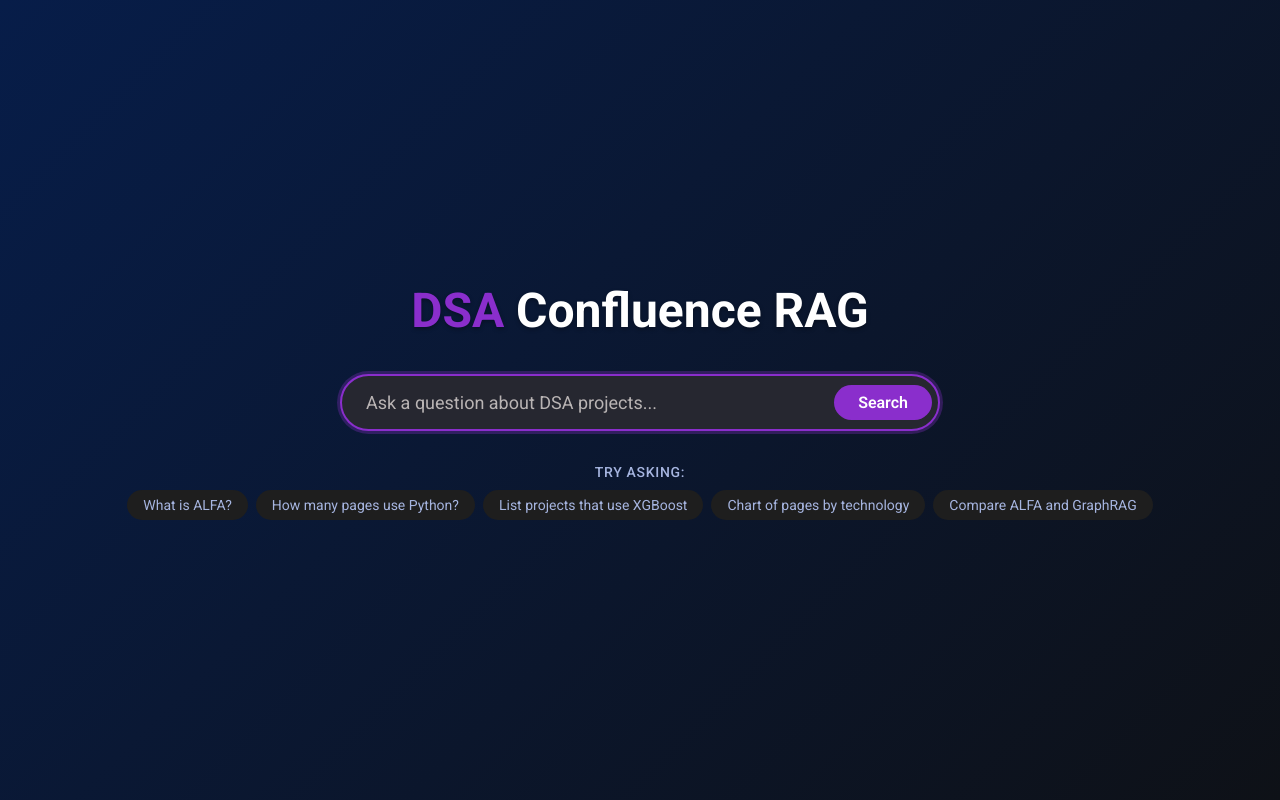
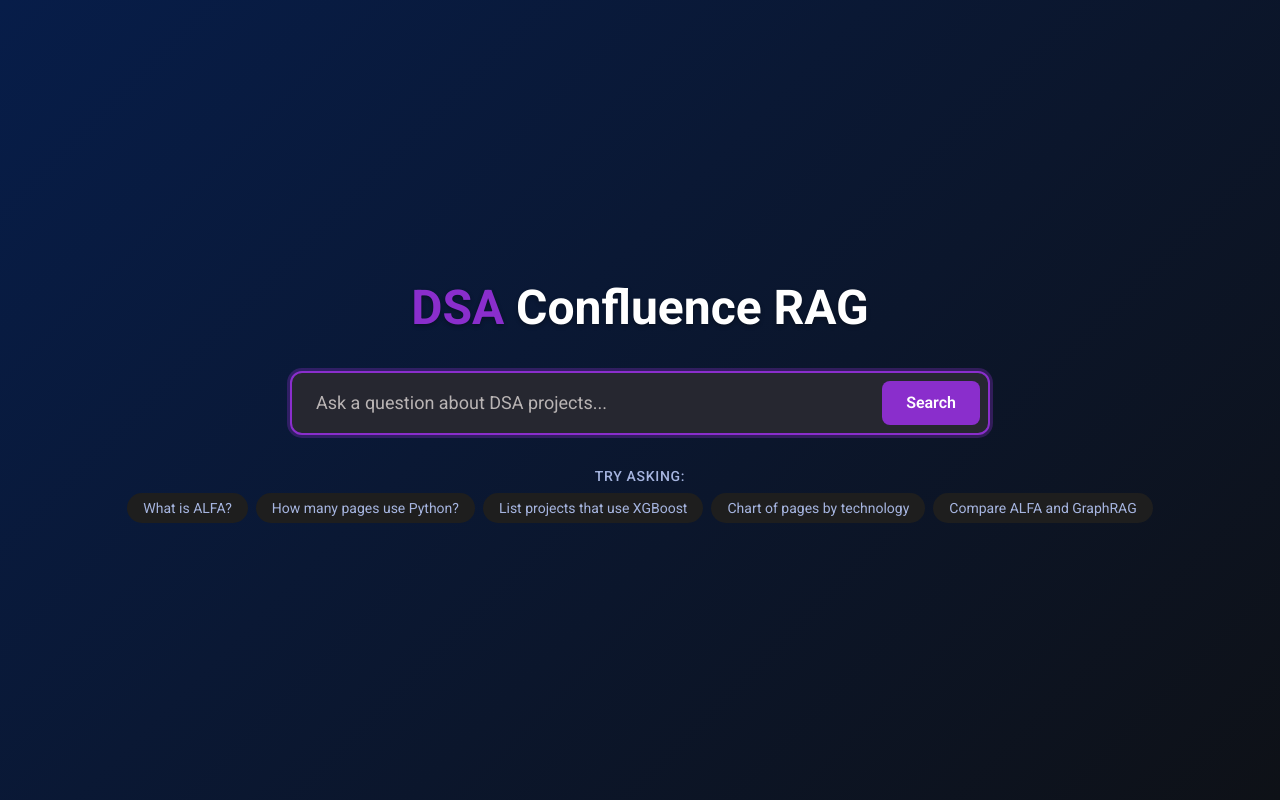
Before and after one commit to GarrickBrueningAbbVie/confluence_rag, a Django app: page / in a window 1280 px wide. Run offline with Django 4.2, Linux system fonts and the light colour scheme; some libraries are stand-ins or nearby versions.

Commit message:
updating webapp for cleaning

```diff
--- a/web_app/static/css/abbvie-theme.css
+++ b/web_app/static/css/abbvie-theme.css
@@ -133,7 +133,7 @@ a:hover {
 /* Search Box Styles */
 .search-container {
     width: 100%;
-    max-width: 600px;
+    max-width: 700px;
     margin-bottom: var(--spacing-xl);
 }
 
@@ -144,37 +144,51 @@ a:hover {
 }
 
 .search-input-wrapper {
-    position: relative;
     display: flex;
-    align-items: center;
+    align-items: flex-start;
+    gap: var(--spacing-sm);
+    background-color: var(--bg-secondary);
+    border: 2px solid var(--abbvie-medium-blue);
+    border-radius: var(--radius-lg);
+    padding: var(--spacing-sm);
+    transition: border-color var(--transition-fast), box-shadow var(--transition-fast);
+    overflow: hidden;
+}
+
+.search-input-wrapper:focus-within {
+    border-color: var(--abbvie-purple);
+    box-shadow: 0 0 0 3px rgba(138, 46, 204, 0.3);
 }
 
 .search-input {
-    width: 100%;
-    padding: var(--spacing-md) var(--spacing-lg);
-    padding-right: 60px;
+    flex: 1;
+    min-height: 44px;
+    max-height: 200px;
+    padding: var(--spacing-sm) var(--spacing-md);
     font-size: 1.125rem;
     font-family: var(--font-primary);
-    border: 2px solid var(--abbvie-medium-blue);
-    border-radius: var(--radius-full);
-    background-color: var(--bg-secondary);
+    border: none;
+    background-color: transparent;
     color: var(--abbvie-white);
     outline: none;
-    transition: border-color var(--transition-fast), box-shadow var(--transition-fast);
+    resize: none;
+    overflow: hidden;
+    line-height: 1.5;
+    /* Hide scrollbar when JS enables overflow-y: auto for long content */
+    scrollbar-width: none;
+    -ms-overflow-style: none;
+}
+
+.search-input::-webkit-scrollbar {
+    display: none;
 }
 
 .search-input::placeholder {
     color: var(--abbvie-medium-gray);
 }
 
-.search-input:focus {
-    border-color: var(--abbvie-purple);
-    box-shadow: 0 0 0 3px rgba(138, 46, 204, 0.3);
-}
-
 .search-button {
-    position: absolute;
-    right: 8px;
+    flex-shrink: 0;
     padding: var(--spacing-sm) var(--spacing-lg);
     font-size: 1rem;
     font-weight: 600;
@@ -182,9 +196,11 @@ a:hover {
     color: var(--abbvie-white);
     background-color: var(--abbvie-purple);
     border: none;
-    border-radius: var(--radius-full);
+    border-radius: var(--radius-md);
     cursor: pointer;
     transition: background-color var(--transition-fast), transform var(--transition-fast);
+    align-self: flex-end;
+    min-height: 44px;
 }
 
 .search-button:hover {
--- a/web_app/templates/core/landing.html
+++ b/web_app/templates/core/landing.html
@@ -15,8 +15,7 @@
         <form class="search-form" action="{% url 'core:search' %}" method="post">
             {% csrf_token %}
             <div class="search-input-wrapper">
-                <input
-                    type="text"
+                <textarea
                     name="query"
                     class="search-input"
                     placeholder="Ask a question about DSA projects..."
@@ -24,7 +23,8 @@
                     autofocus
                     required
                     id="search-input"
-                >
+                    rows="1"
+                ></textarea>
                 <button type="submit" class="search-button">
                     Search
                 </button>
@@ -48,20 +48,39 @@
 
 {% block extra_js %}
 <script>
+    const searchInput = document.getElementById('search-input');
+
+    // Auto-resize textarea based on content
+    function autoResize() {
+        searchInput.style.height = 'auto';
+        const maxHeight = 200;
+        const newHeight = Math.min(searchInput.scrollHeight, maxHeight);
+        searchInput.style.height = newHeight + 'px';
+        // Enable scrolling only when content exceeds max height
+        searchInput.style.overflowY = searchInput.scrollHeight > maxHeight ? 'auto' : 'hidden';
+    }
+
+    searchInput.addEventListener('input', autoResize);
+
     // Click on example query to populate search box
     document.querySelectorAll('#example-list li').forEach(function(item) {
         item.addEventListener('click', function() {
             const query = this.getAttribute('data-query');
-            document.getElementById('search-input').value = query;
-            document.getElementById('search-input').focus();
+            searchInput.value = query;
+            searchInput.focus();
+            autoResize();
         });
     });
 
-    // Handle Enter key for search
-    document.getElementById('search-input').addEventListener('keypress', function(e) {
-        if (e.key === 'Enter' && this.value.trim()) {
+    // Handle Enter key for search (Enter submits, Shift+Enter adds newline)
+    searchInput.addEventListener('keydown', function(e) {
+        if (e.key === 'Enter' && !e.shiftKey && this.value.trim()) {
+            e.preventDefault();
             this.closest('form').submit();
         }
     });
+
+    // Initial resize in case there's pre-filled content
+    autoResize();
 </script>
 {% endblock %}
```
Also changed, not shown: other parts of web_app/static/css/abbvie-theme.css (+43 -5 lines), web_app/static/js/progress.js (+24 -3 lines), web_app/templates/components/answer.html (+36 -2 lines), web_app/templates/components/chart.html (+40 -8 lines).
